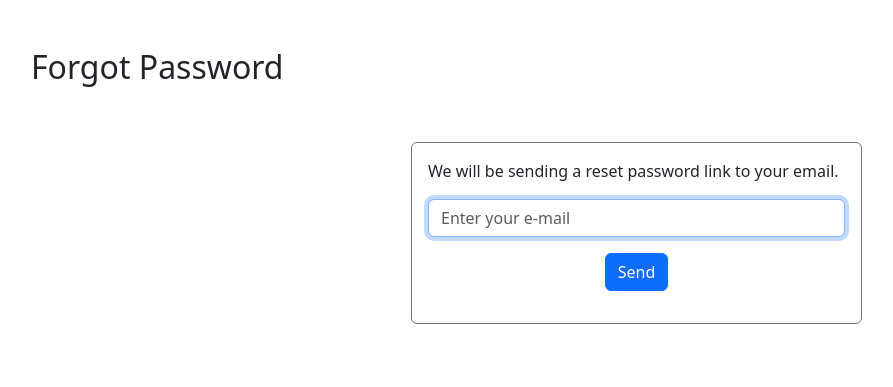
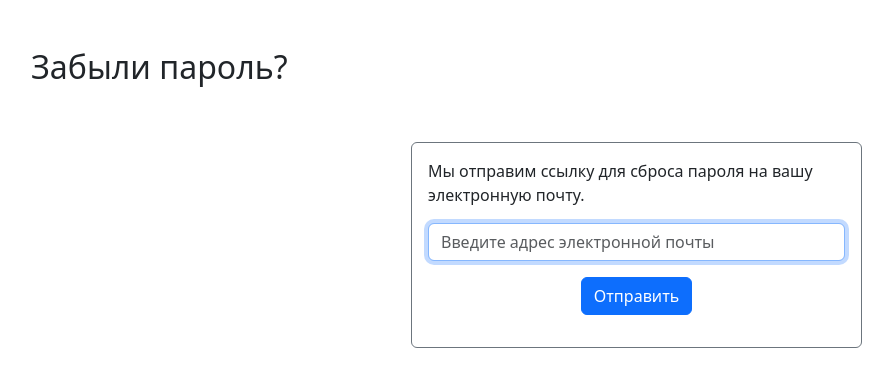
Before and after one commit to 4eekisst/JobSearch, a Spring Boot app: page /forgot_password in a window 1280 px wide. Shown: the part 136-523 px from the top of the page, without its empty margins (51-944 px from the left). Run offline with Spring Boot 4, Linux system fonts and the light colour scheme; some of the project's set-up classes (security, data sources, template engines, error pages and the like) are left out, and stand-ins take their place.

Commit message:
Templates for password recovery have been changed. added autologin after registration

```diff
--- a/src/main/java/com/example/jobsearch/controllers/mvc/MainController.java
+++ b/src/main/java/com/example/jobsearch/controllers/mvc/MainController.java
@@ -11,6 +11,7 @@ import com.example.jobsearch.services.ResumeService;
 import com.example.jobsearch.services.UserService;
 import com.example.jobsearch.services.VacancyService;
 import jakarta.mail.MessagingException;
+import jakarta.servlet.ServletException;
 import jakarta.servlet.http.HttpServletRequest;
 import lombok.RequiredArgsConstructor;
 import org.springframework.data.domain.Page;
@@ -40,6 +41,22 @@ public class MainController {
         return "login/login";
     }
 
+    @GetMapping("register")
+    public String create() {
+        return "login/register";
+    }
+
+    @PostMapping("register")
+    public String create(UserCreationDto newUser, Model model, HttpServletRequest request) {
+        userService.createUser(newUser);
+        try {
+            request.login(newUser.getEmail(), newUser.getPassword());
+        } catch (ServletException e) {
+            e.printStackTrace();
+        }
+        return "redirect:/profile";
+    }
+
     @GetMapping("profile")
     public String applicantInfo(Model model, Authentication authentication) {
         authentication.getName();
@@ -50,17 +67,6 @@ public class MainController {
         model.addAttribute("resumes", resumes);
         model.addAttribute("vacancies", vacancies);
         return "/users/profile";
-    }
-
-    @GetMapping("register")
-    public String create() {
-        return "login/register";
-    }
-
-    @PostMapping("register")
-    public String create(UserCreationDto newUser, Model model) {
-        userService.createUser(newUser);
-        return "redirect:/login";
     }
 
     @GetMapping()
@@ -94,11 +100,11 @@ public class MainController {
     public String processForgotPassword(HttpServletRequest httpServletRequest, Model model) {
         try {
             userService.makeResetPasswordLnk(httpServletRequest);
-            model.addAttribute("message", "We have sent a reset password link to your email. Please check it.");
+            model.addAttribute("message", "Мы отправили ссылку для сброса пароля на вашу электронную почту. Пожалуйста, проверьте.");
         } catch (UsernameNotFoundException | UnsupportedEncodingException e) {
             model.addAttribute("error", e.getMessage());
         } catch (MessagingException e) {
-            model.addAttribute("error", "Error while sending email");
+            model.addAttribute("error", "Ошибка при отправке электронной почты");
         }
         return "login/forgot_password_form";
     }
@@ -109,7 +115,7 @@ public class MainController {
             userService.getByResetPasswordToken(token);
             model.addAttribute("token", token);
         } catch (UsernameNotFoundException e) {
-            model.addAttribute("error", "Invalid token");
+            model.addAttribute("error", "Неверный токен");
         }
         return "login/reset_password_form";
     }
@@ -121,9 +127,9 @@ public class MainController {
         try{
             UserModel userModel = userService.getByResetPasswordToken(token);
             userService.updatePassword(userModel, password);
-            model.addAttribute( "message", "You have successfully changed password");
+            model.addAttribute( "message", "Вы успешно сменили пароль");
         } catch (UsernameNotFoundException e){
-            model.addAttribute("message", "Invalid token");
+            model.addAttribute("message", "Неверный токен");
         }
         return "login/message";
     }
--- a/src/main/java/com/example/jobsearch/models/UserModel.java
+++ b/src/main/java/com/example/jobsearch/models/UserModel.java
@@ -1,6 +1,7 @@
 package com.example.jobsearch.models;
 
 import jakarta.persistence.*;
+import jakarta.validation.constraints.NotBlank;
 import lombok.*;
 import java.util.List;
 
--- a/src/main/resources/templates/login/forgot_password_form.ftlh
+++ b/src/main/resources/templates/login/forgot_password_form.ftlh
@@ -1,7 +1,7 @@
 <#import "../layout.ftlh" as main>
 <@main.layout>
 
-    <h2>Forgot Password</h2>
+    <h2>Забыли пароль?</h2>
 
     <#if error??>
 
@@ -35,7 +35,7 @@
 
                         <div>
 
-                            <p>We will be sending a reset password link to your email.</p>
+                            <p>Мы отправим ссылку для сброса пароля на вашу электронную почту.</p>
 
                         </div>
 
@@ -45,13 +45,13 @@
 
                                 <input type="email" name="email" class="form-control"
 
-                                       placeholder="Enter your e-mail"required autofocus/>
+                                       placeholder="Введите адрес электронной почты"required autofocus/>
 
                             </p>
 
                             <p class="text-center">
 
-                                <input type="submit" value="Send" class="btn btn-primary"/>
+                                <input type="submit" value="Отправить" class="btn btn-primary"/>
 
                             </p>
 
--- a/src/main/resources/templates/login/message.ftlh
+++ b/src/main/resources/templates/login/message.ftlh
@@ -3,7 +3,7 @@
 
     <div class="text-center">
 
-        <h2>Reset your password!</h2>
+        <h2>Сбросить пароль</h2>
 
         <p class="text-warning">${message}</p>
 
--- a/src/main/resources/templates/login/reset_password_form.ftlh
+++ b/src/main/resources/templates/login/reset_password_form.ftlh
@@ -3,7 +3,7 @@
 
     <div class="text-center">
 
-        <h2>Reset Your Password</h2>
+        <h2>Сбросить пароль</h2>
 
         <#if error??>
 
@@ -35,11 +35,11 @@
 
                     <input type="password" name="password" class="form-control"
 
-                           placeholder="Enter your new password" required autofocus/>
+                           placeholder="Введите новый пароль" required autofocus/>
 
                     <p class="text-center">
 
-                        <button type="submit" class="btn btn-primary mt-3">Change Password</button>
+                        <button type="submit" class="btn btn-primary mt-3">Изменить пароль</button>
 
                     </p>
 
```
Also changed, not shown: src/main/java/com/example/jobsearch/services/impl/EmailServiceImpl.java (+6 -6 lines).
